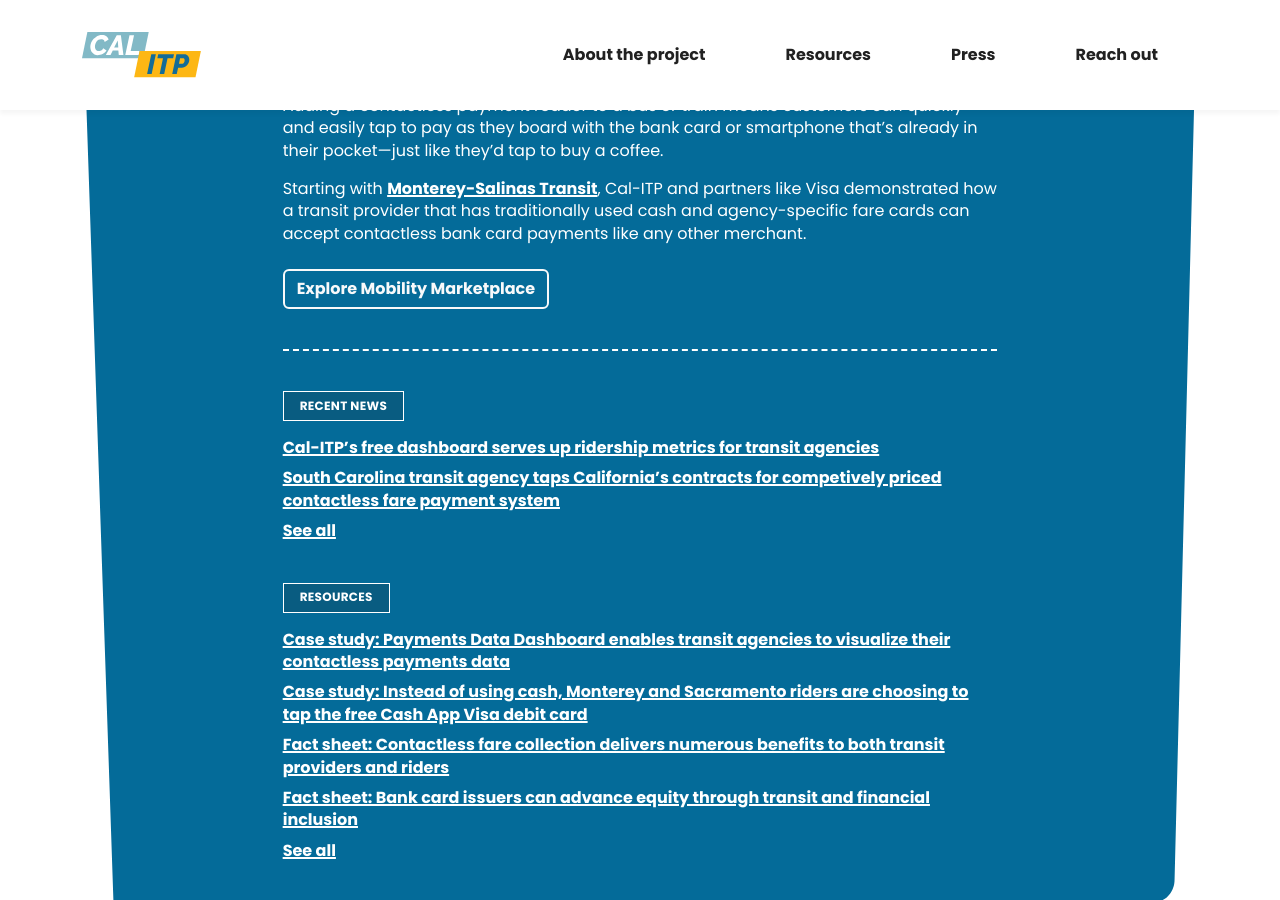
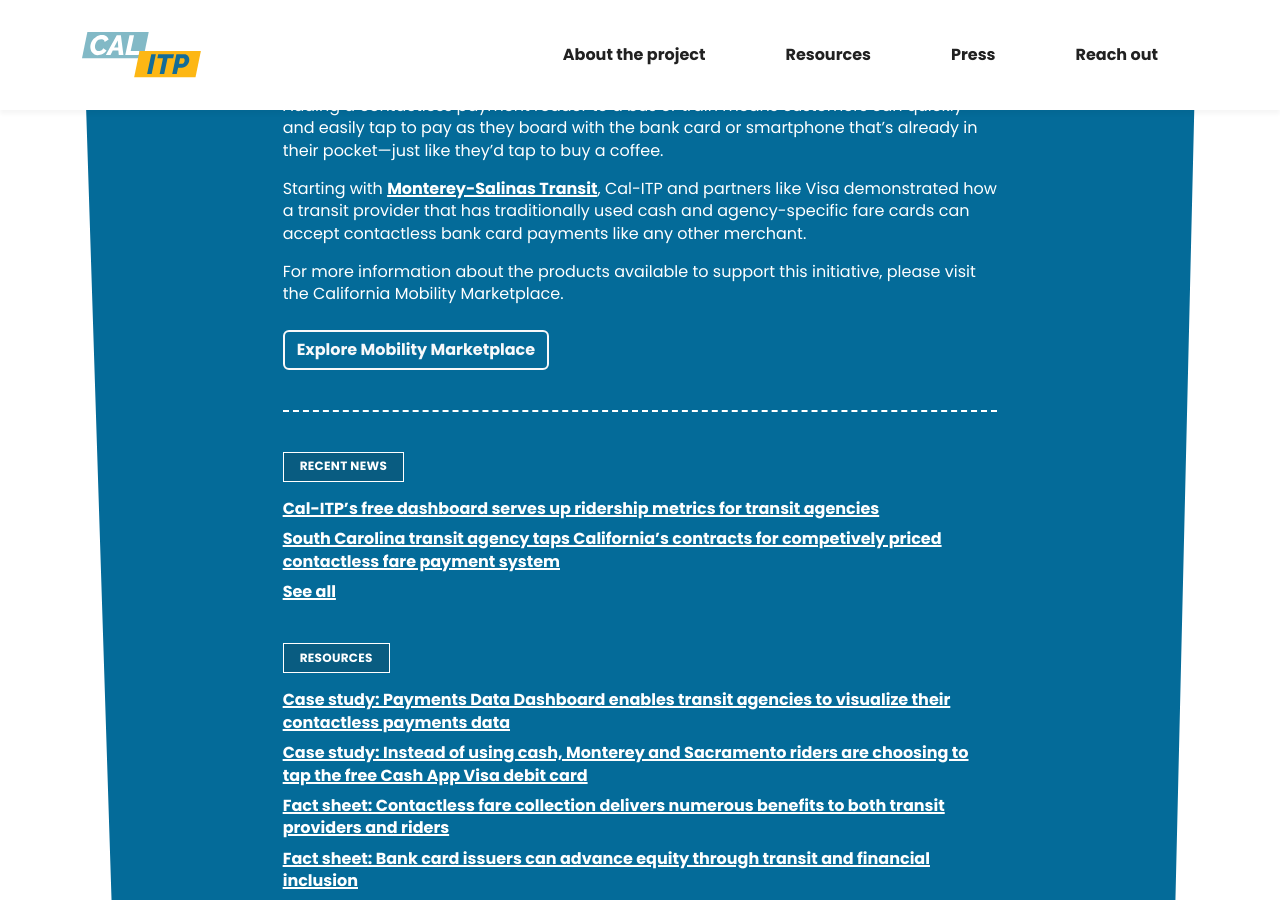
Before and after one commit to cal-itp/calitp.org, a Jekyll site: the page built from src/index.html, in a window 1280 px wide and 900 px high, scrolled down 2271 px. Built offline with Jekyll 4.4.1, drawn with Linux system fonts in a browser that asks for light colours.

Commit message:
fix(home): hide button on Benefits, GTFS; add text for Contactless Payment

```diff
--- a/src/_data/initiatives.yml
+++ b/src/_data/initiatives.yml
@@ -16,6 +16,7 @@
       target='_blank'>Monterey-Salinas Transit</a>, Cal-ITP and partners like Visa
       demonstrated how a transit provider that has traditionally used cash and agency-specific
       fare cards can accept contactless bank card payments like any other merchant. "
+    - "For more information about the products available to support this initiative, please visit the California Mobility Marketplace."
   button:
     text: Explore Mobility Marketplace
     url: https://camobilitymarketplace.org
@@ -45,6 +46,7 @@
   button:
     text: Explore Mobility Marketplace
     url: https://camobilitymarketplace.org
+    class: d-none
   class: --calitp-red-5
 - tag: GTFS
   slug: gtfs
@@ -67,4 +69,5 @@
   button:
     text: Explore Mobility Marketplace
     url: https://camobilitymarketplace.org
+    class: d-none
   class: --calitp-purple-4
--- a/src/_includes/initiatives.html
+++ b/src/_includes/initiatives.html
@@ -56,7 +56,7 @@
               </p>
             {% endfor %}
             <div class="d-grid d-md-block rounded-0 border-bottom border-white border-2">
-              <a href="{{ initiative.button.url }}" class="btn btn-outline-light fw-bolder mt-2 mb-28 mb-md-40">{{ initiative.button.text }}</a>
+              <a href="{{ initiative.button.url }}" class="btn btn-outline-light fw-bolder mt-2 mb-28 mb-md-40 {{ initiative.button.class }}">{{ initiative.button.text }}</a>
             </div>
           </div>
         </div>
```
